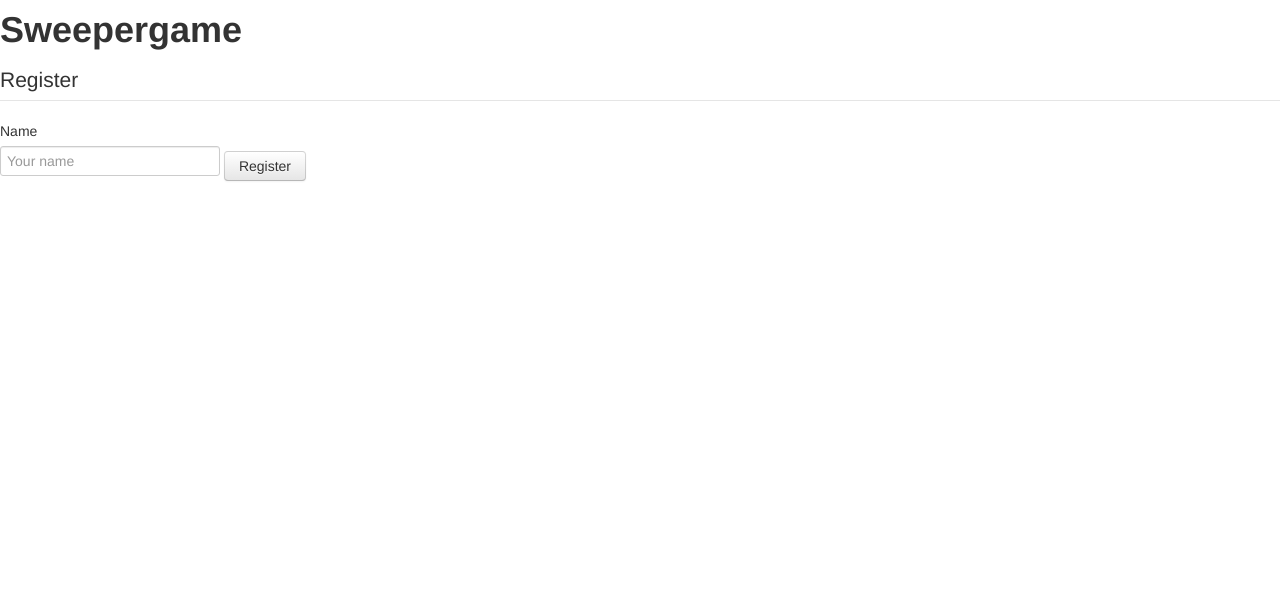
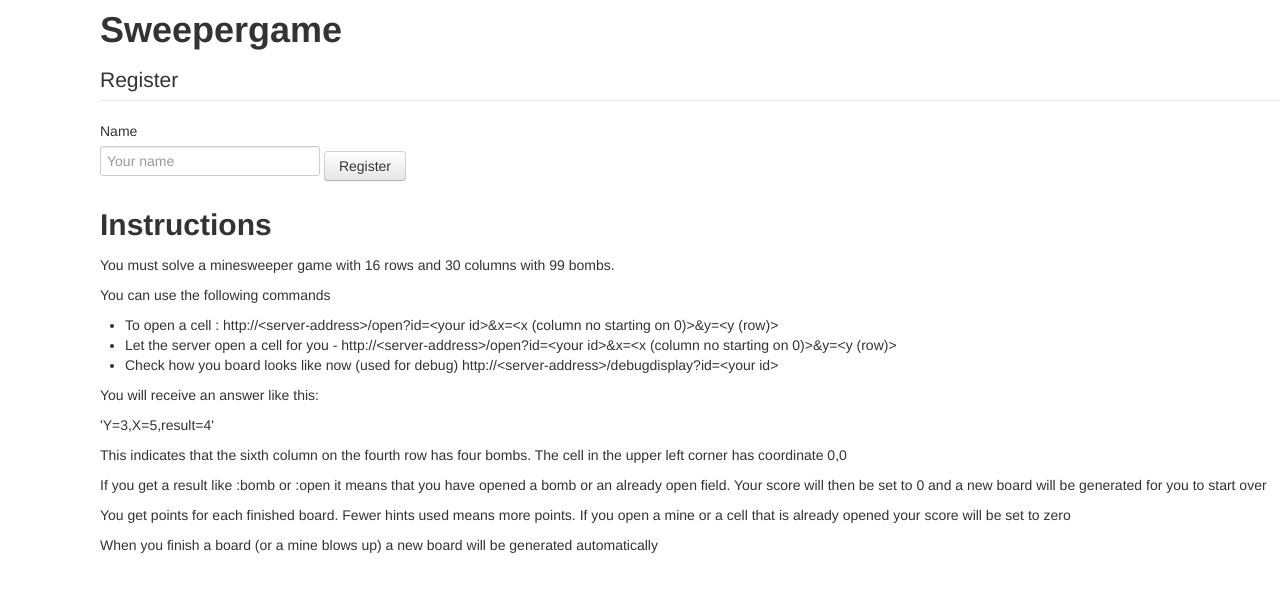
Before and after one commit to anders88/sweeper_game, a plain HTML site: page resources/public/mainPage.html in a window 1280 px wide. Drawn offline with Linux system fonts and the light colour scheme.

Commit message:
Added instructions

```diff
--- a/resources/public/mainPage.html
+++ b/resources/public/mainPage.html
@@ -6,6 +6,7 @@
     <link href="css/bootstrap.min.css" rel="stylesheet">
   </head>
   <body>
+    <div class="offset1">
       <h1>Sweepergame</h1>
       <form action="/register" method="POST">
         <legend>Register</legend>
@@ -13,6 +14,22 @@
         <input type="text" id="name" name="name" maxLength="20" placeholder="Your name"/>
         <button type="submit" class="btn">Register</button>
       </form>
+
+      <h2>Instructions</h2>
+      <p>You must solve a minesweeper game with 16 rows and 30 columns with 99 bombs.</p>
+      <p>You can use the following commands</p>
+      <ul>
+        <li>To open a cell : http://&lt;server-address&gt;/open?id=&lt;your id&gt;&amp;x=&lt;x (column no starting on 0)&gt;&amp;y=&lt;y (row)&gt;</li>
+        <li>Let the server open a cell for you - http://&lt;server-address&gt;/open?id=&lt;your id&gt;&amp;x=&lt;x (column no starting on 0)&gt;&amp;y=&lt;y (row)&gt;</li>
+        <li>Check how you board looks like now (used for debug) http://&lt;server-address&gt;/debugdisplay?id=&lt;your id&gt;</li>
+      </ul>
+      <p>You will receive an answer like this:</p>
+      <p>'Y=3,X=5,result=4'</p>
+      <p>This indicates that the sixth column on the fourth row has four bombs. The cell in the upper left corner has coordinate 0,0</p>
+      <p>If you get a result like :bomb or :open it means that you have opened a bomb or an already open field. Your score will then be set to 0 and a new board will be generated for you to start over</p>
+      <p>You get points for each finished board. Fewer hints used means more points. If you open a mine or a cell that is already opened your score will be set to zero</p>
+      <p>When you finish a board (or a mine blows up) a new board will be generated automatically</p>
+    </div>
     <script src="jquery-1.7.2.js"></script>
     <script src="js/bootstrap.min.js"></script>
   </body>
```
Lines whose indentation alone changed are shown as unchanged.
